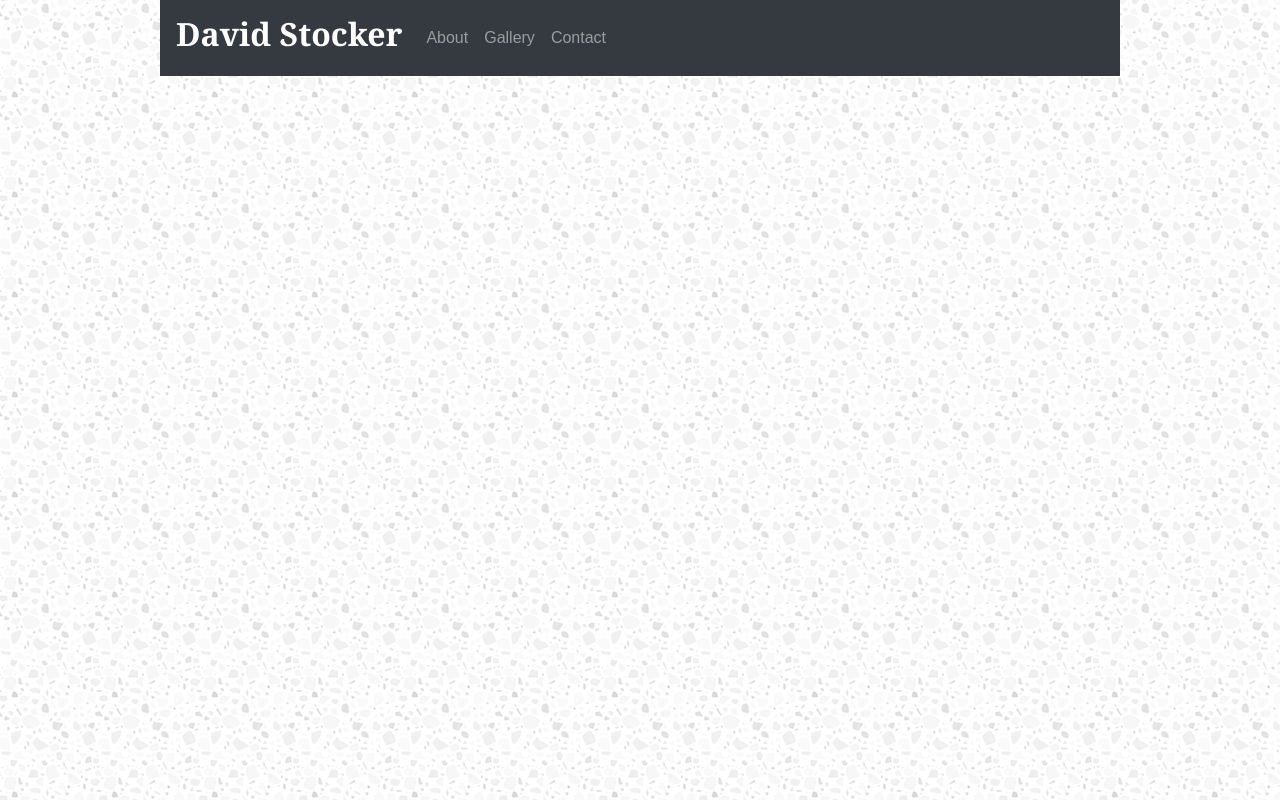
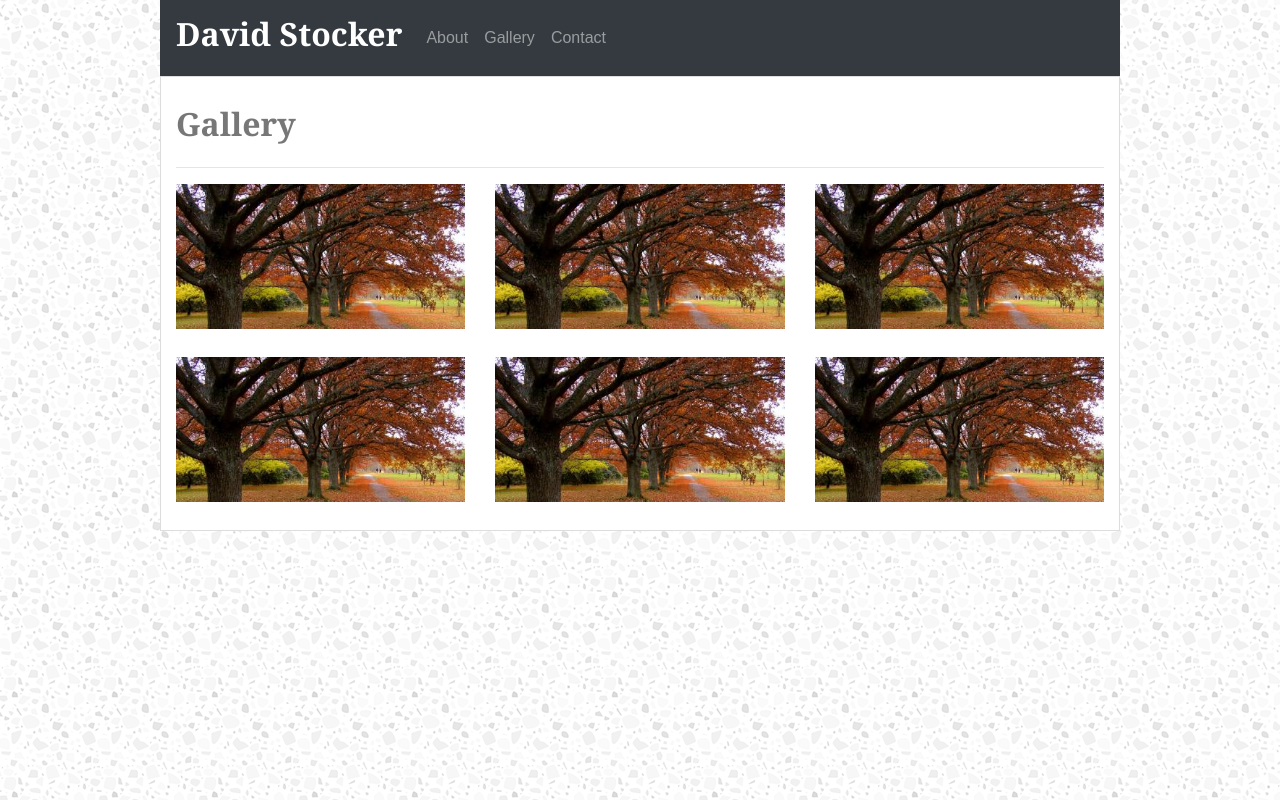
Before and after one commit to coffeemetalcode/Bootstrap-Portfolio, a plain HTML site: page portfolio.html in a window 1280 px wide. Drawn offline with nearby package versions, Linux system fonts and the light colour scheme.

Commit message:
profile page skeleton done

```diff
--- a/portfolio.html
+++ b/portfolio.html
@@ -49,4 +49,42 @@ This section goes at the top of all pages - I can't wait to store these in separ
 
     <!-- End Snippet Section -->
 
+<div class="main-content">
+    <br>
+    <div class="container">
+        <div class="row">
+            <div class="col-sm-12">
+                <h2>Gallery</h2>
+            </div>
+        </div>
+        <hr>
+        <div class="row">
+            <div class="col-sm-4">
+                <img class="img-fluid" src="assets/images/placeholder-profile.jpg">
+            </div>
+            <br>
+            <div class="col-sm-4">
+                <img class="img-fluid" src="assets/images/placeholder-profile.jpg">
+            </div>
+            <div class="col-sm-4">
+                <img class="img-fluid" src="assets/images/placeholder-profile.jpg">
+            </div>
+        </div>
+        <br>
+        <div class="row">
+            <div class="col-sm-4">
+                <img class="img-fluid" src="assets/images/placeholder-profile.jpg">
+            </div>
+            <div class="col-sm-4">
+                <img class="img-fluid" src="assets/images/placeholder-profile.jpg">
+            </div>
+            <div class="col-sm-4">
+                <img class="img-fluid" src="assets/images/placeholder-profile.jpg">
+            </div>
+        </div>
+        <br>
+    </div>
+</div>
+
+
 </body>
```
Also changed, not shown: assets/css/style.css (line endings or trailing spaces). Lines whose indentation alone changed are shown as unchanged.
